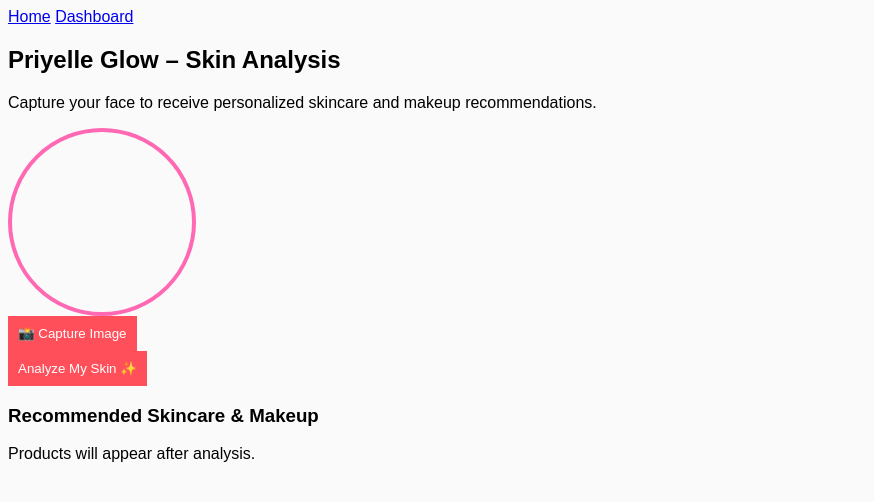
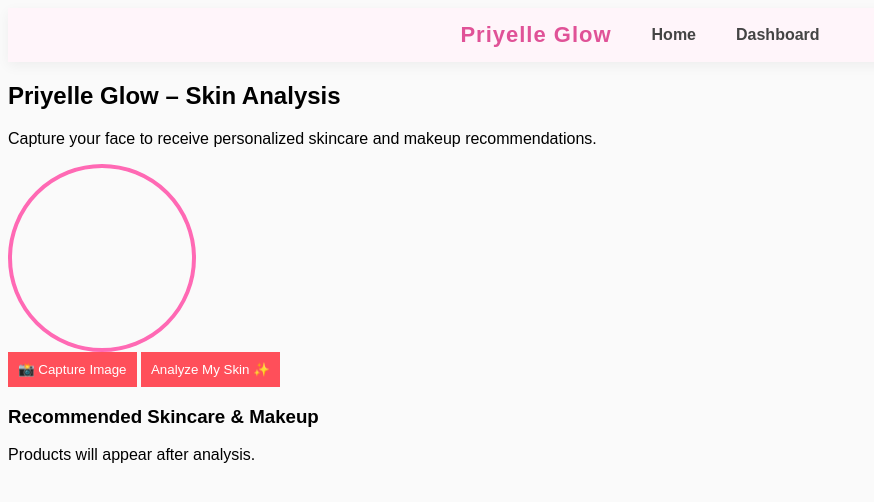
Before and after one commit to Priya522-prog/PRIYELLE-GLOW, a Django app: page /dashboard/ in a window 1280 px wide. Shown: the top 502 px of the page, without its empty margins (0-874 px from the left). Run offline with Django 4.2, Linux system fonts and the light colour scheme; the visitor is signed in with stand-in values (Sample User, id 1).

Commit message:
i made some changes on main/templates and static/css and js

```diff
--- a/main/templates/base.html
+++ b/main/templates/base.html
@@ -1,18 +1,28 @@
 {% load static %}
 <!DOCTYPE html>
 <html>
+
 <head>
   <title>Priyelle Glow</title>
-  <link rel="stylesheet" href="{% static 'css/styles.css' %}">
+  {% load static %}
+  <link rel="stylesheet" href="{% static 'css/styles.css' %}?v=2">
 </head>
+
 <body>
-<nav>
-  <a href="/">Home</a>
-  {% if user.is_authenticated %}
-    <a href="/dashboard/">Dashboard</a>
-  {% endif %}
+
+  <nav class="main-nav">
+  <div class="nav-inner">
+    <a href="/" class="brand">Priyelle Glow</a>
+
+    <a href="/">Home</a>
+
+    {% if user.is_authenticated %}
+      <a href="/dashboard/">Dashboard</a>
+    {% endif %}
+  </div>
 </nav>
 
 {% block content %}{% endblock %}
+
 </body>
 </html>
--- a/main/templates/dashboard.html
+++ b/main/templates/dashboard.html
@@ -10,30 +10,27 @@
     </p>
 
     <!-- CAMERA SECTION -->
-    <div class="row justify-content-center mt-4">
-        <div class="col-md-5">
+
 <div class="card shadow-lg p-4 text-center">
-
     <!-- CAMERA -->
     <div class="camera-wrapper mx-auto mb-3">
-                    <video id="video" autoplay></video>
+        <video id="video" autoplay playsinline></video>
         <canvas id="canvas"></canvas>
     </div>
-
-                <!-- BUTTONS -->
-                <button class="btn btn-outline-primary w-100 mb-2"
-                        onclick="captureImage()">
-                    📸 Capture Image
-                </button>
 
     <!-- FORM -->
     <form method="post" enctype="multipart/form-data" id="analysisForm">
         {% csrf_token %}
         <input type="hidden" name="captured_image" id="captured_image">
 
-                    <button type="button"
-                            class="btn btn-primary w-100"
-                            onclick="submitAnalysis()">
+        <!-- BUTTONS -->
+        <button type="button" class="btn btn-outline-primary w-100 mb-3 rounded-pill"
+                onclick="captureImage()">
+            📸 Capture Image
+        </button>
+
+        <button type="submit" class="btn btn-primary w-100"
+                onclick="return submitAnalysis()">
             Analyze My Skin ✨
         </button>
     </form>
@@ -43,10 +40,23 @@
         <div class="spinner-border text-primary"></div>
         <p class="mt-2">Analyzing your skin...</p>
     </div>
+</div>
 
+    <!-- MESSAGES/FEEDBACK SECTION - ADD THIS -->
+    <div class="row justify-content-center mt-3">
+        <div class="col-md-5">
+            {% if messages %}
+                {% for message in messages %}
+                    <div class="alert alert-{% if message.tags == 'error' %}danger{% else %}success{% endif %} alert-dismissible fade show" role="alert">
+                        {{ message }}
+                        <button type="button" class="btn-close" data-bs-dismiss="alert" aria-label="Close"></button>
+                    </div>
+                {% endfor %}
+            {% endif %}
         </div>
     </div>
-    </div>
+    <!-- END MESSAGES SECTION -->
+
 
     <!-- PRODUCT SECTION -->
     <div class="mt-5">
@@ -98,40 +108,108 @@ canvas {
 }
 </style>
 
+
+
 <!-- SCRIPT -->
+<!-- Replace your entire SCRIPT section with this: -->
 <script>
+// Simple variables
+let capturedImageData = null;
+
+// Start camera when page loads
+window.onload = function() {
+    startCamera();
+};
+
+function startCamera() {
+    const video = document.getElementById('video');
+
+    if (navigator.mediaDevices && navigator.mediaDevices.getUserMedia) {
+        navigator.mediaDevices.getUserMedia({ video: true })
+            .then(function(stream) {
+                video.srcObject = stream;
+                video.play();
+            })
+            .catch(function(err) {
+                console.error("Camera error:", err);
+                alert("Cannot access camera. Please allow camera permissions.");
+            });
+    } else {
+        alert("Your browser doesn't support camera access.");
+    }
+}
+
+// Capture Image - SIMPLE AND RELIABLE
+function captureImage() {
+    console.log("Trying to capture image...");
+
     const video = document.getElementById('video');
     const canvas = document.getElementById('canvas');
     const imageInput = document.getElementById('captured_image');
-const loading = document.getElementById('loadingOverlay');
 
-// ACCESS CAMERA
-navigator.mediaDevices.getUserMedia({ video: true })
-    .then(stream => video.srcObject = stream)
-    .catch(() => alert("Camera access denied"));
+    if (!video || !canvas) {
+        alert("Camera not ready. Please refresh page.");
+        return;
+    }
 
-// STEP 1: CAPTURE IMAGE
-function captureImage() {
-    const ctx = canvas.getContext('2d');
+    // Create a temporary canvas to capture image
+    const tempCanvas = document.createElement('canvas');
+    tempCanvas.width = video.videoWidth;
+    tempCanvas.height = video.videoHeight;
+    const ctx = tempCanvas.getContext('2d');
+
+    // Draw video frame to canvas
+    ctx.drawImage(video, 0, 0, tempCanvas.width, tempCanvas.height);
+
+    // Convert to base64
+    capturedImageData = tempCanvas.toDataURL('image/jpeg', 0.8);
+
+    // Save to hidden input
+    imageInput.value = capturedImageData;
+
+    // Show on screen canvas and hide video
     canvas.width = video.videoWidth;
     canvas.height = video.videoHeight;
-
-    ctx.drawImage(video, 0, 0, canvas.width, canvas.height);
+    canvas.getContext('2d').drawImage(video, 0, 0);
 
     canvas.style.display = 'block';
     video.style.display = 'none';
 
-    imageInput.value = canvas.toDataURL('image/png');
+    // Stop camera
+    const stream = video.srcObject;
+    if (stream) {
+        stream.getTracks().forEach(track => track.stop());
     }
 
-// STEP 2: ANALYZE
+    // Visual feedback
+    const captureBtn = document.querySelector('.btn-outline-primary');
+    captureBtn.textContent = '✅ Image Captured!';
+    captureBtn.className = 'btn btn-success w-100 mb-3 rounded-pill';
+
+    console.log("Image captured successfully!");
+}
+
+// Analyze - SUPER SIMPLE
 function submitAnalysis() {
-    if (!imageInput.value) {
-        alert("Please capture an image first.");
-        return;
+    console.log("Submitting analysis...");
+
+    const imageInput = document.getElementById('captured_image');
+
+    if (!imageInput.value || imageInput.value.length < 100) {
+        alert("❌ Please capture an image first!");
+        return false;
     }
+
+    // Show loading
+    const loading = document.getElementById('loadingOverlay');
+    if (loading) {
         loading.style.display = 'block';
+    }
+
+    // Submit the form
     document.getElementById('analysisForm').submit();
+
+    return true;
 }
 </script>
 
--- a/main/views.py
+++ b/main/views.py
@@ -5,6 +5,7 @@ from django.contrib.auth.models import User
 import base64
 from django.core.files.base import ContentFile
 
+from django.contrib import messages
 
 from .models import Product, SkinAnalysis
 from .forms import ProductForm, ImageUploadForm
@@ -41,24 +42,7 @@ def dashboard(request):
     return render(request, 'dashboard.html', {'analyses': analyses})
 
 
-# skin Analysis
-@login_required
-def analyze(request):
-    if request.method == "POST":
-        form = ImageUploadForm(request.POST, request.FILES)
-        if form.is_valid():
-            analysis_data = analyze_image(request.FILES['image'])
-            SkinAnalysis.objects.create(
-                user=request.user,
-                image=request.FILES['image'],
-                skin_type=analysis_data['skin_type'],
-                skincare_advice=analysis_data['skincare'],
-                makeup_advice=analysis_data['makeup']
-            )
-            return redirect('dashboard')
-    else:
-        form = ImageUploadForm()
-    return render(request, 'analyze.html', {'form': form})
+
 
 
 # Product(STAFF ONLY)
@@ -114,11 +98,45 @@ def analyze(request):
             analysis.concerns = result["concerns"]
             analysis.save()
 
+            # ---------- FEEDBACK GENERATION (ADDED) ----------
+            skin_type = result.get("skin_type")
+            concerns = result.get("concerns", [])
+
+            if not skin_type:
+                messages.error(
+                    request,
+                    "Face not clearly detected. Please ensure good lighting and face the camera."
+                )
+            else:
+                # Build readable concerns text
+                if concerns:
+                    concerns_text = ", ".join(concerns)
+                else:
+                    concerns_text = "no major skin issues"
+
+                # Recommendation summary (simple & extendable)
+                recommendations = {
+                    "Oily": "Use oil-free cleansers and lightweight moisturizers.",
+                    "Dry": "Use gentle cleansers and rich hydrating moisturizers.",
+                    "Combination": "Use balanced skincare and target oily and dry areas separately."
+                }
+
+                recommendation = recommendations.get(
+                    skin_type,
+                    "Maintain a consistent skincare routine."
+                )
+
+                messages.success(
+                    request,
+                    f"Your skin appears to be {skin_type.lower()} with {concerns_text}. {recommendation}"
+                )
+            # ========== END FEEDBACK SYSTEM ==========
+
             products = Product.objects.filter(
                 skin_type=analysis.skin_type
             )
 
-            return render(request, "analyze", {
+            return render(request, "analyze.html", {
                 "analysis": analysis,
                 "products": products
             })
--- a/static/css/styles.css
+++ b/static/css/styles.css
@@ -1,3 +1,5 @@
+
+
 :root {
   --primary:#FF4F5A;
   --secondary:#6A4C93;
@@ -15,3 +17,82 @@ button {
   border:none;
   padding:10px;
 }
+
+/* MAIN NAVBAR */
+.main-nav {
+    position: sticky;
+    top: 0;
+    z-index: 1000;
+    background: rgba(255, 245, 250, 0.97);
+    padding: 14px 0;
+    box-shadow: 0 4px 12px rgba(0, 0, 0, 0.05);
+}
+
+/* NAV CONTENT */
+.nav-inner {
+    display: flex;
+    justify-content: center; /* CENTER everything */
+    align-items: center;
+    gap: 40px; /* spacing between items */
+    flex-wrap: wrap; /* mobile responsiveness */
+}
+
+/* BRAND */
+.nav-inner .brand {
+    font-size: 22px;
+    font-weight: 800;
+    color: #e05297;
+    text-decoration: none;
+    letter-spacing: 1px;
+}
+
+
+/* LINKS */
+.nav-inner a {
+    text-decoration: none;
+    font-size: 16px;
+    font-weight: 700; /* BOLD */
+    color: #444;
+}
+
+/* HOVER EFFECT */
+.nav-inner a:hover {
+    color: #e05297;
+}
+
+/* MOBILE FRIENDLY */
+@media (max-width: 600px) {
+    .nav-inner {
+        gap: 20px;
+    }
+
+    .nav-inner a {
+        font-size: 15px;
+    }
+}
+
+
+/* PRIYELLEGLOW LOGIN BUTTON */
+.glow-login-btn {
+    background: linear-gradient(135deg, #e05297, #ff7bb0);
+    color: white !important;
+    font-weight: 700;
+    padding: 8px 22px;
+    border-radius: 999px; /* pill shape */
+    text-decoration: none;
+    border: none;
+    box-shadow: 0 6px 14px rgba(224, 82, 151, 0.35);
+    transition: all 0.3s ease;
+}
+
+/* Hover effect */
+.glow-login-btn:hover {
+    background: linear-gradient(135deg, #d64589, #ff6fa9);
+    transform: translateY(-1px);
+    box-shadow: 0 8px 18px rgba(224, 82, 151, 0.45);
+    color: white;
+}
+.glow-login-btn:active {
+    transform: translateY(0);
+    box-shadow: 0 4px 10px rgba(224, 82, 151, 0.25);
+}
```
Also changed, not shown: main/templates/register.html (+16 -6 lines), static/css/js/camera.js (line endings or trailing spaces). Lines whose indentation alone changed are shown as unchanged.
